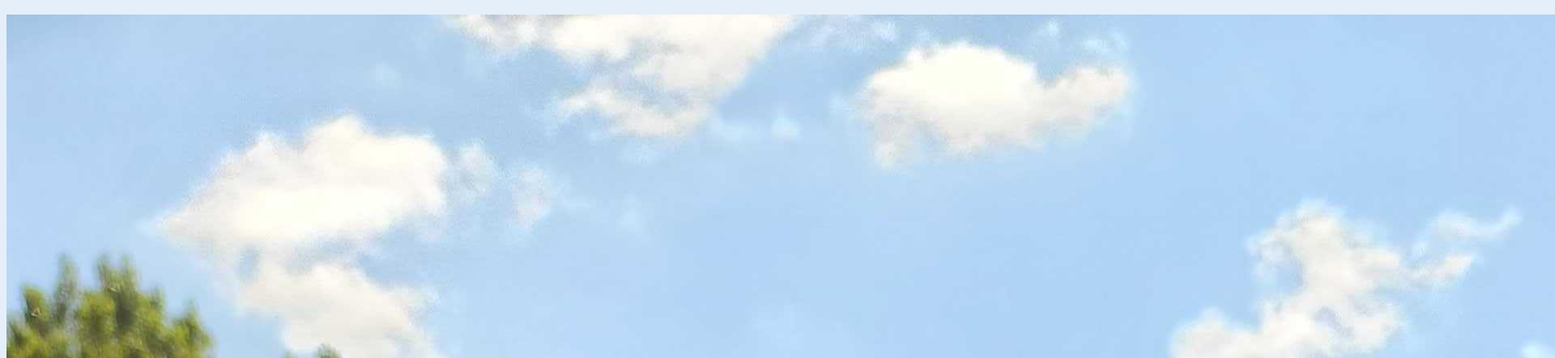
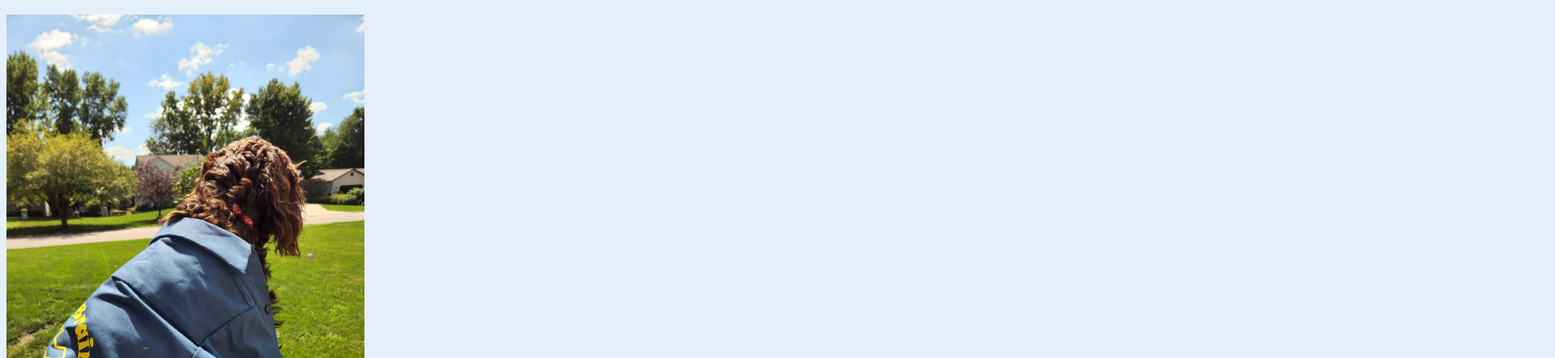
Before and after one commit to oaisd-ctc/push-pull-practice-DylanWaltersStudent, a plain HTML site: page pages/students/dylan.html in a window 1280 px wide. Shown: the part 313-756 px from the top of the page at 81% size, 1920 px wide, since content can reach past the window. Drawn offline with Linux system fonts and the light colour scheme.

Commit message:
Fixed Lizzy image

```diff
--- a/css/image-info.css
+++ b/css/image-info.css
@@ -1,6 +1,7 @@
-.image-label {
+.image-Lizzy img{
 text-align: left;
-max-height: 50%;
+max-width: 35%;
+max-height: 35%;
 }
 
 .image-mean img {
@@ -9,6 +10,6 @@ max-height: 33%;
 }
 
 .image-glare img {
-    max-width: 50%;
-    max-height: 50%;
+max-width: 50%;
+max-height: 50%;
 }
--- a/css/main.css
+++ b/css/main.css
@@ -8,11 +8,6 @@ html {
     width: 70%;
     background-color: #948e8ec2;
     margin: auto;
-    /* position: ; */
-    /* left: 50%;
-    top: 50%; */
-    /* -webkit-transform: translate(-50%, -50%); */
-    /* transform: translate(-50%, -50%); */
     border-radius: 50px;
     overflow: auto;
   }
@@ -35,7 +30,3 @@ html {
   .main-links {
     top: 50%
   }
-/*Link two is made for Dylan's webpage, it changes where the links are located on the page*/
-  #link-two {
-  transform: translate(-50%, 00%3);
-  }
--- a/pages/students/dylan.html
+++ b/pages/students/dylan.html
@@ -27,7 +27,7 @@
     <div class="Favorite-Animal">
         <p> Of course all of this can be <strong>VERY</strong> stressfull. So what should I do but pet a dog!</p>
 
-        <div class="image-label">
+        <div class="image-Lizzy img">
         <h1>Lizzy</h1>
         <img src="../../images/animals/bob_dog.jpg" alt="A brown springer doodle dog sitting oh a rock wall while wearing a robotics shirt">
         </div>
```
